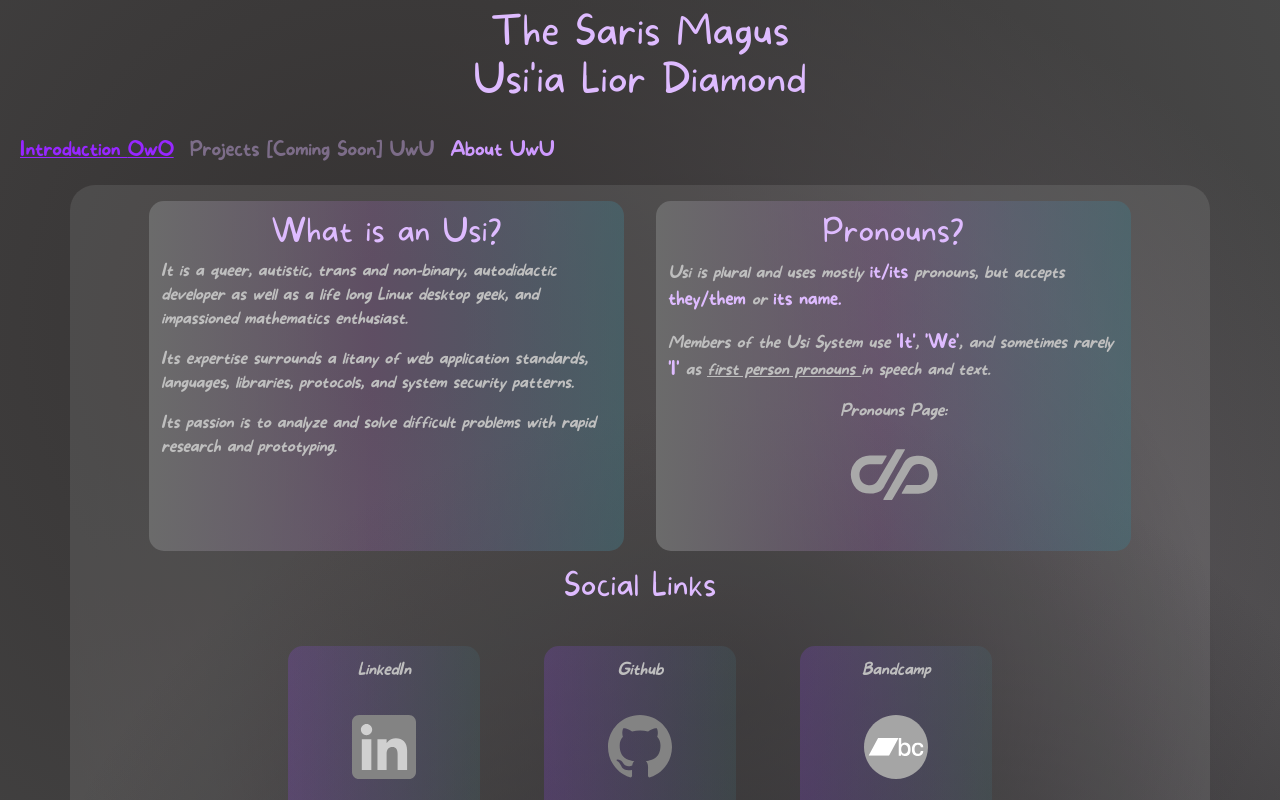
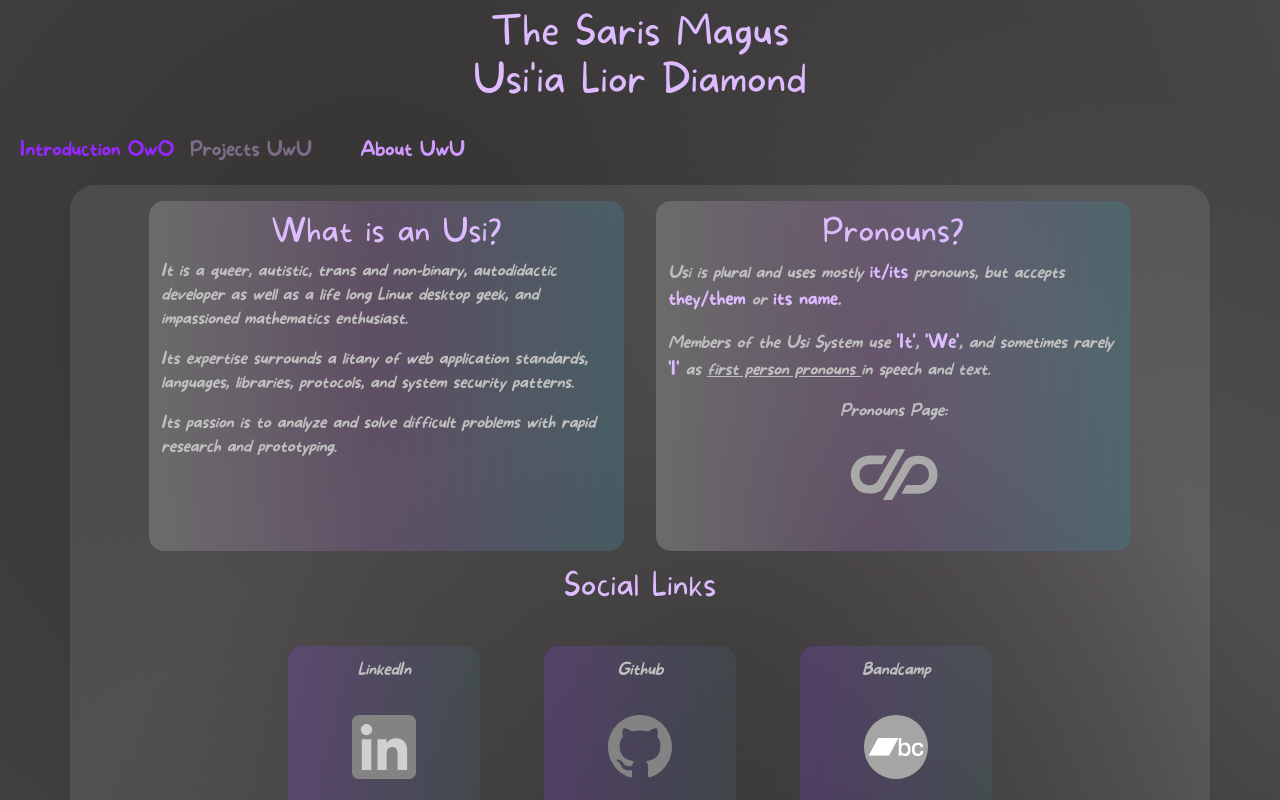
Before and after one commit to UsiDiamond/usidiamond.github.io, an Angular app: page /#/home in a window 1280 px wide. Shown: the top 800 px of the page. Built offline with nearby package versions, Linux system fonts and the light colour scheme.

Commit message:
Align Menu (#153)

```diff
--- a/src/app/menu/menu.component.css
+++ b/src/app/menu/menu.component.css
@@ -3,8 +3,12 @@ li {
   font-weight: bolder;
 }
 
-.menu-label {
-  width: 200px !important;
+.nav-link {
+  min-width: 170px !important;
+}
+
+button {
+  text-align: start;
 }
 
 button:not(.navbar-toggler) {
@@ -33,7 +37,6 @@ button:focus:not(.navbar-toggler):not(.active)::after {
 
 button.active {
   color: rgb(151, 39, 255) !important;
-  text-decoration: underline !important;
 }
 
 button.active:not(.navbar-toggler)::after {
--- a/src/app/menu/menu.component.html
+++ b/src/app/menu/menu.component.html
@@ -11,12 +11,11 @@
 </button>
 
 <div class="collapse navbar-collapse" id="navbarSupportedContent">
-  <ul class="navbar-nav mr-auto">
+  <ul class="navbar-nav">
     <li class="nav-item">
       <button
         tabindex="0"
         class="nav-link"
-        href="#home"
         routerLink="home"
         routerLinkActive="active"
         ariaCurrentWhenActive="page"
@@ -28,21 +27,19 @@
       <button
         tabindex="-1"
         class="nav-link disabled"
-        href="#"
         tabindex="-1"
         aria-disabled="true"
         routerLink="projects"
         routerLinkActive="active"
         ariaCurrentWhenActive="page"
       >
-        Projects [Coming Soon]
+        Projects
       </button>
     </li>
     <li class="nav-item">
       <button
         tabindex="0"
         class="nav-link"
-        href="#about"
         routerLink="about"
         routerLinkActive="active"
         ariaCurrentWhenActive="page"
```
